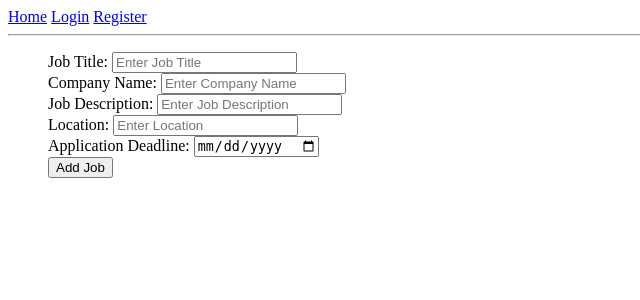
After one commit to Joshlete/jobboard, a Django app: page /create-job/ in a window 1280 px wide. The commit adds this page. Shown: the top 300 px of the page, without its empty margins (0-640 px from the left). Run offline with Django 5.2, Linux system fonts and the light colour scheme.

Commit message:
create job form page

```diff
--- a/jobboard/urls.py
+++ b/jobboard/urls.py
@@ -6,4 +6,5 @@ urlpatterns = [
     path("__debug__/", include("debug_toolbar.urls")),  # debug toolbar
     path("", include("jobs.urls")),  # send users to base app urls
     path("login/", include("login.urls")),  # send users to login app urls
+    path("register/", include("login.urls"))  # send users to login app urls
 ]
--- a/jobs/templates/jobs/index.html
+++ b/jobs/templates/jobs/index.html
@@ -7,6 +7,10 @@
 
 <!-- display jobs -->
 <div>
+
+    {% if user.is_authenticated %}
+        <a href="{% url 'create-job' %}">Add Job</a>
+    {% endif %}
     <ul>
         <h2>Jobs</h2>
         {% for job in jobs %}
--- /dev/null
+++ b/jobs/templates/jobs/job-form.html
@@ -0,0 +1,36 @@
+{% extends 'main.html' %} {% block content %}
+<div>
+    <form method="POST" action="">
+        {% csrf_token %}
+
+        <ul style="list-style-type: none;">
+            <li>
+                <label>Job Title:</label>
+                <input type="text" name="title" placeholder="Enter Job Title" required/>
+            </li>
+
+            <li>
+                <label>Company Name:</label>
+                <input type="text" name="company" placeholder="Enter Company Name" required/>
+            </li>
+
+            <li>
+                <label>Job Description:</label>
+                <input type="text" name="description" placeholder="Enter Job Description" required/>
+            </li>
+
+            <li>
+                <label>Location:</label>
+                <input type="text" name="location" placeholder="Enter Location" required/>
+            </li>
+
+            <li>
+                <label>Application Deadline:</label>
+                <input type="date" name="deadline" required/>
+            </li>
+            <input type="submit" value="Add Job" />
+        </ul>
+
+    </form>
+</div>
+{% endblock %}
--- a/jobs/urls.py
+++ b/jobs/urls.py
@@ -4,4 +4,5 @@ from . import views
 urlpatterns = [
     path("", views.index, name="index"),
     path("job/<int:pk>", views.job, name="job"),
+    path("create-job/", views.createJob, name="create-job")
 ]
--- a/jobs/views.py
+++ b/jobs/views.py
@@ -19,3 +19,23 @@ def job(request, pk):
         "job": job,
     }
     return render(request, "jobs/job.html", context)
+
+
+def createJob(request):
+    if request.method == "POST":
+        title = request.POST.get("title")
+        company = request.POST.get("company")
+        description = request.POST.get("description")
+        location = request.POST.get("location")
+        deadline = request.POST.get("deadline")
+        job = Job(
+            title=title,
+            description=description,
+            company=company,
+            location=location,
+            deadline=deadline,
+        )
+        job.save()
+        return redirect("index")
+    context = {}
+    return render(request, "jobs/job-form.html", context)
```
